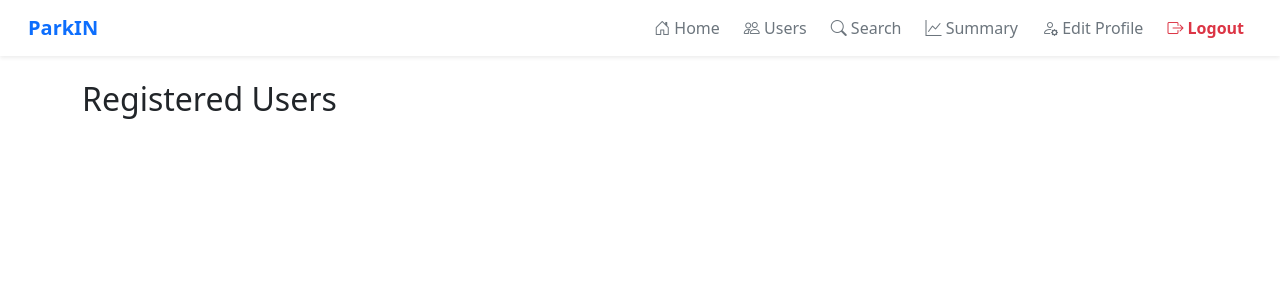
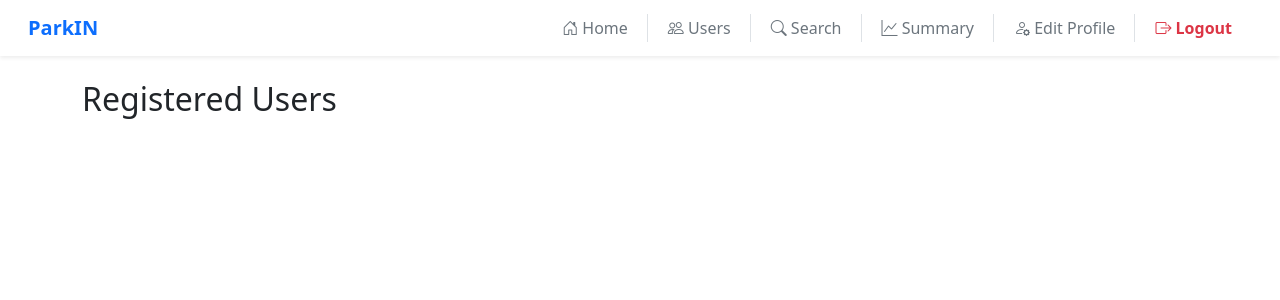
Before and after one commit to 24f1001715/vehicle-parking-app, a Flask app: page /admin/users in a window 1280 px wide. Shown: the top 300 px of the page. Run offline with Flask 3, Linux system fonts and the light colour scheme; the visitor is signed in with stand-in values (Sample User, id 1).

Commit message:
Milestone-VP  minor-UI-update

```diff
--- a/templates/admin/base_admin.html
+++ b/templates/admin/base_admin.html
@@ -1,12 +1,11 @@
 <!DOCTYPE html>
 <html lang="en">
 <head>
-     <link rel="icon" href="{{ url_for('static', filename='favicon.ico') }}" type="image/x-icon">
+  <link rel="icon" href="{{ url_for('static', filename='favicon.ico') }}" type="image/x-icon">
   <meta charset="UTF-8">
   <title>{% block title %}Dashboard{% endblock %}</title>
 
   <link href="https://cdn.jsdelivr.net/npm/bootstrap@5.3.3/dist/css/bootstrap.min.css" rel="stylesheet">
-
   <link href="https://cdn.jsdelivr.net/npm/bootstrap-icons@1.10.5/font/bootstrap-icons.css" rel="stylesheet">
 
   <style>
@@ -15,6 +14,27 @@
     }
     .nav-link.text-danger:hover {
       color: #a60000 !important;
+    }
+
+    .navbar-nav .nav-item {
+      padding: 0 0.75rem;
+      position: relative;
+    }
+
+    /* Short separator between nav items */
+    .navbar-nav .nav-item.border-right-short::after {
+      content: "";
+      position: absolute;
+      right: 0;
+      top: 15%;           /* Push separator slightly down */
+      height: 70%;        /* Shorter height */
+      width: 1px;
+      background-color: #dee2e6;
+    }
+
+    /* Prevent last item from showing separator */
+    .navbar-nav .nav-item:last-child::after {
+      display: none;
     }
   </style>
 </head>
@@ -28,28 +48,28 @@
       </button>
 
       <div class="collapse navbar-collapse justify-content-end" id="navbarNav">
-        <ul class="navbar-nav gap-2">
-          <li class="nav-item">
+        <ul class="navbar-nav align-items-center">
+          <li class="nav-item border-right-short">
             <a class="nav-link text-secondary" href="{{ url_for('admin.home') }}">
               <i class="bi bi-house-door"></i> Home
             </a>
           </li>
-          <li class="nav-item">
+          <li class="nav-item border-right-short">
             <a class="nav-link text-secondary" href="{{ url_for('admin.users') }}">
               <i class="bi bi-people"></i> Users
             </a>
           </li>
-          <li class="nav-item">
+          <li class="nav-item border-right-short">
             <a class="nav-link text-secondary" href="{{ url_for('admin.search') }}">
               <i class="bi bi-search"></i> Search
             </a>
           </li>
-          <li class="nav-item">
+          <li class="nav-item border-right-short">
             <a class="nav-link text-secondary" href="{{ url_for('admin.summary') }}">
               <i class="bi bi-graph-up"></i> Summary
             </a>
           </li>
-          <li class="nav-item">
+          <li class="nav-item border-right-short">
             <a class="nav-link text-secondary" href="{{ url_for('admin.edit_profile') }}">
               <i class="bi bi-person-gear"></i> Edit Profile
             </a>
```
Also changed, not shown: controllers/auth.py (+16 -0 lines), controllers/user_routes.py (+16 -3 lines), templates/user/base_user.html (+28 -7 lines).
